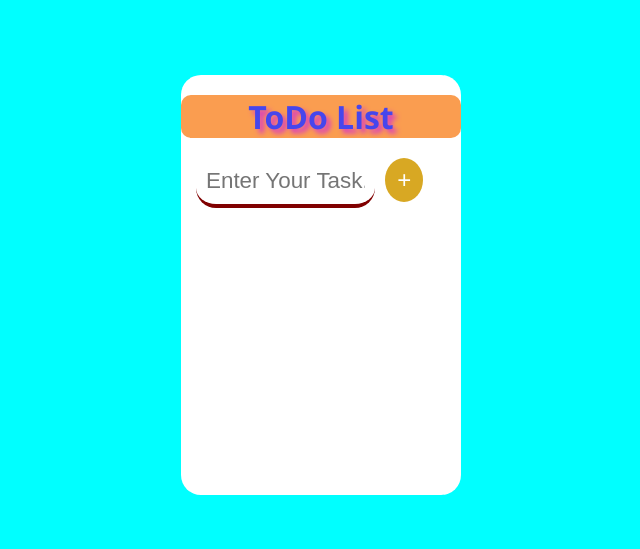
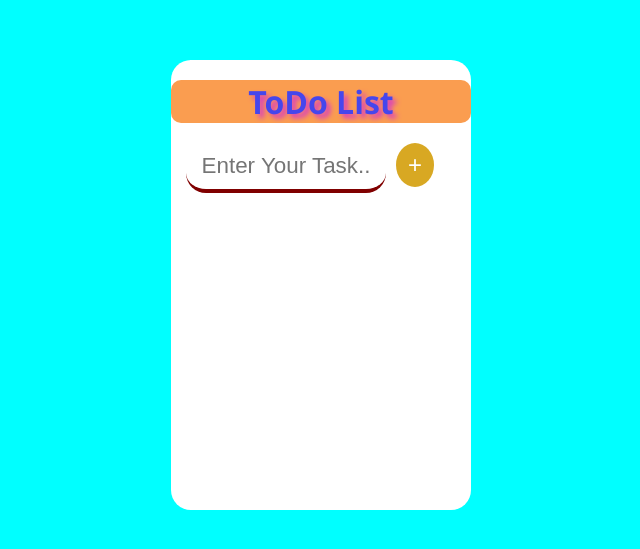
Before and after one commit to manish7479dlp/ToDoList.io, a React (Create React App) app: page / in a window 1280 px wide. Shown: the part 115-664 px from the top of the page, without its empty margins (319-959 px from the left). Built offline with nearby package versions, Linux system fonts and the light colour scheme.

Commit message:
Css is added

```diff
--- a/src/App.css
+++ b/src/App.css
@@ -18,8 +18,8 @@
   /* border: 2px solid black; */
   border-radius: 20px;
   background-color: white;
-  height: 420px;
-  width: 280px;
+  height: 450px;
+  width: 300px;
 }
 .heading{
   margin-top: 20px;
@@ -35,7 +35,7 @@
 .input{
   text-align: center;
   padding: 10px;
-  width: 14vw;
+  width: 200px;
   /* margin: 4px; */
   outline: none;
   border: none;
```
